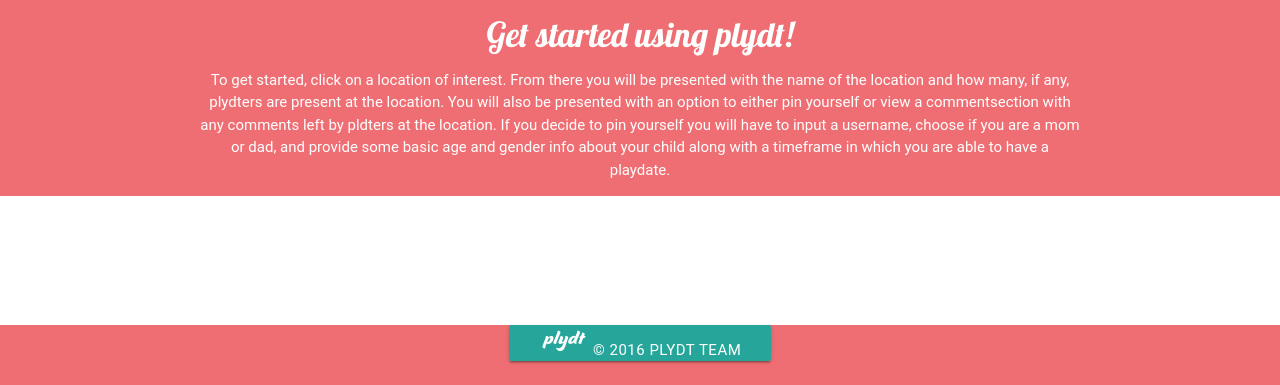
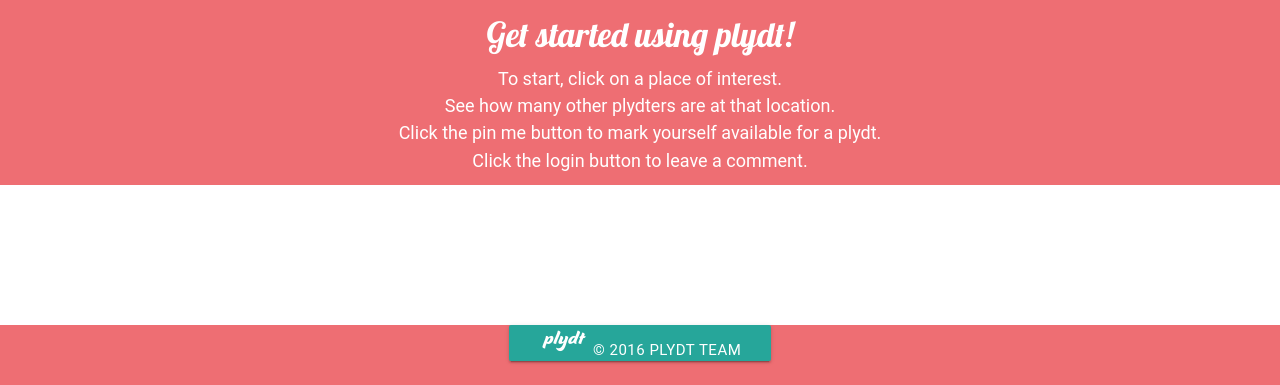
Before and after one commit to robbethencourt/PLYDT, a PHP site: page / in a window 1280 px wide. Shown: the part 415-800 px from the top of the page. Run offline with PHP 8.4, Linux system fonts and the light colour scheme; some libraries are stand-ins or nearby versions; some web fonts are replaced.

Commit message:
a list replaced wall of text

```diff
--- a/assets/css/style.css
+++ b/assets/css/style.css
@@ -243,6 +243,7 @@
 }
 .introduction h4{
 	font-family: 'Lobster', cursive;
+	text-align: center;
 }
 
   /* introduction modal */
@@ -255,3 +256,6 @@
   	background-color: teal;
  	color: white;
 }
+h6{
+	font-size: 18px;
+}
--- a/index.html
+++ b/index.html
@@ -44,8 +44,21 @@
       <div class="row test">
         <div class="col s12">
           <div class="container">
-            <h4 class="white-text">Get started using plydt!</h4> <p class="white-text">To get started, click on a location of interest. From there you will be presented with the name of the location and how many, if any, plydters are present at the location. You will also be presented with an option to either pin yourself or view a commentsection with any comments left by pldters at the location. If you decide to pin yourself you will have to input a username, choose if you are a mom or dad, and provide some basic age and gender info about your child along with a timeframe in which you are able to have a playdate.
-            </p>
+            <h4 class="white-text">Get started using plydt!</h4>
+            <ul id="howtolist">
+                <li>
+                   <h6 class="white-text">To start, click on a place of interest.</h6>
+                </li>
+                <li>
+                    <h6 class="white-text">See how many other plydters are at that location.</h6>
+                </li>
+                <li>
+                    <h6 class="white-text">Click the pin me button to mark yourself available for a plydt.</h6>
+                </li>
+                <li>
+                    <h6 class="white-text">Click the login button to leave a comment.</h6>
+                </li>
+            </ul>
           </div>
         </div>
       </div>
```
